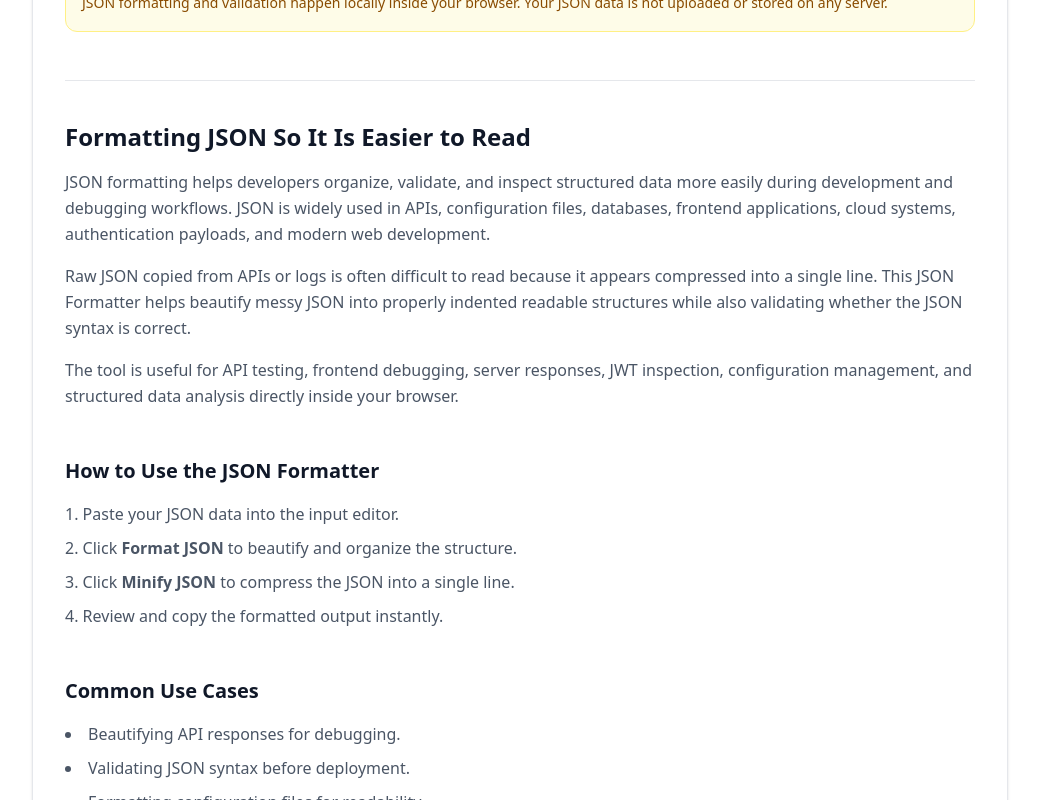
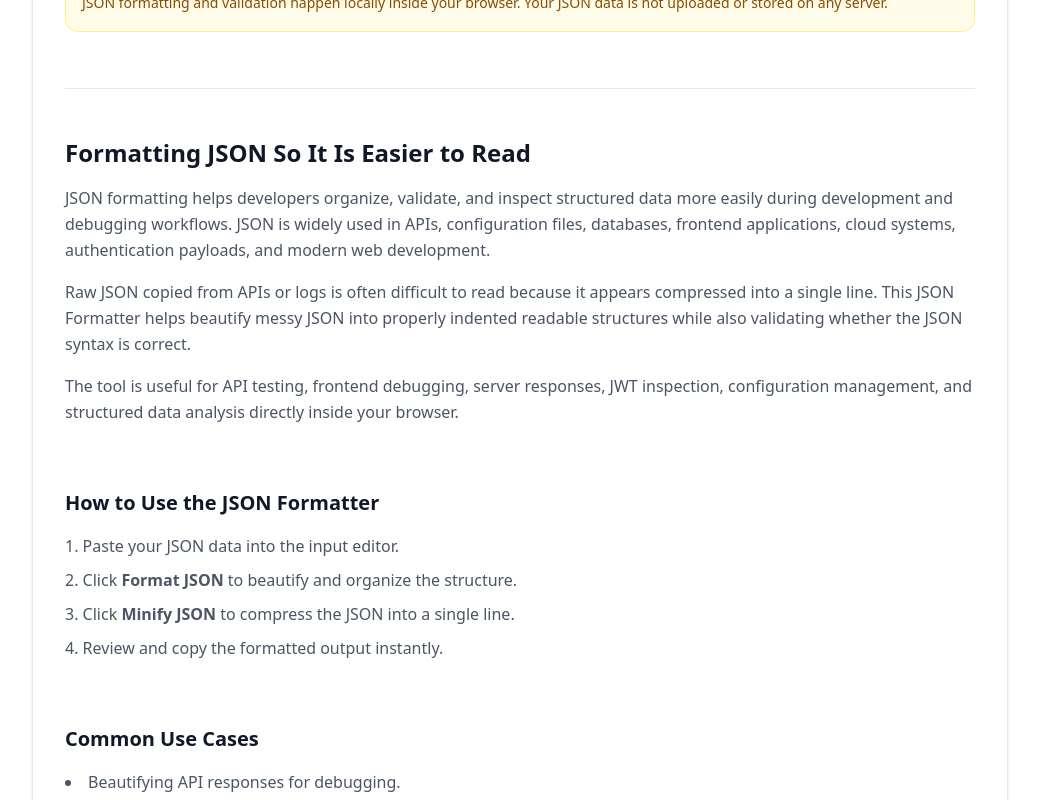
Before and after one commit to vaarunsonawwane-ops/yoryantra-new, a Next.js app: page /tools/json-formatter in a window 1280 px wide. Shown: the part 1140-1940 px from the top of the page, without its empty margins (120-1159 px from the left). Built offline with nearby package versions, Linux system fonts and the light colour scheme.

Commit message:
Json formatter UI test

```diff
--- /dev/null
+++ b/app/components/ToolContent.tsx
@@ -0,0 +1,37 @@
+import { ReactNode } from "react";
+
+export function ToolContent({
+  children,
+}: {
+  children: ReactNode;
+}) {
+  return (
+    <section className="mt-14 border-t border-gray-200 pt-12 space-y-16">
+      {children}
+    </section>
+  );
+}
+
+export function ToolExampleCard({
+  children,
+}: {
+  children: ReactNode;
+}) {
+  return (
+    <div className="mt-5 overflow-x-auto rounded-2xl border border-gray-200 bg-gray-50 p-6 md:p-7">
+      {children}
+    </div>
+  );
+}
+
+export function ToolInsightBox({
+  children,
+}: {
+  children: ReactNode;
+}) {
+  return (
+    <div className="mt-5 rounded-2xl border border-gray-200 bg-gray-50 p-6 text-sm text-gray-700">
+      {children}
+    </div>
+  );
+}
--- a/app/tools/json-formatter/ToolClient.tsx
+++ b/app/tools/json-formatter/ToolClient.tsx
@@ -3,6 +3,11 @@
 import { useState } from "react";
 import Link from "next/link";
 import ToolShell from "@/app/components/ToolShell";
+import {
+  ToolContent,
+  ToolExampleCard,
+  ToolInsightBox,
+} from "@/app/components/ToolContent";
 
 export default function ToolClient() {
   const [input, setInput] = useState("");
@@ -140,7 +145,7 @@ export default function ToolClient() {
       </div>
 
       {/* SEO CONTENT */}
-      <section className="mt-12 border-t border-gray-200 pt-10 space-y-12">
+      <ToolContent>
         <div>
           <h2 className="text-2xl font-semibold text-gray-900">
             Formatting JSON So It Is Easier to Read
@@ -376,7 +381,7 @@ export default function ToolClient() {
             </Link>
           </div>
         </div>
-      </section>
+      </ToolContent>
     </ToolShell>
   );
 }
```
